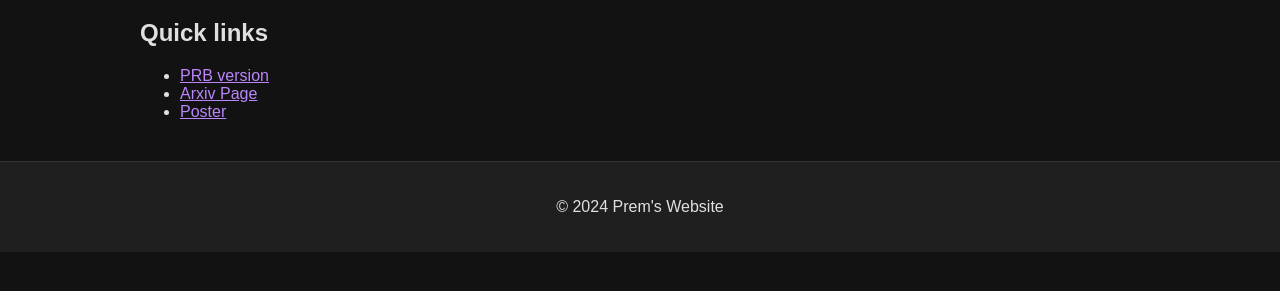
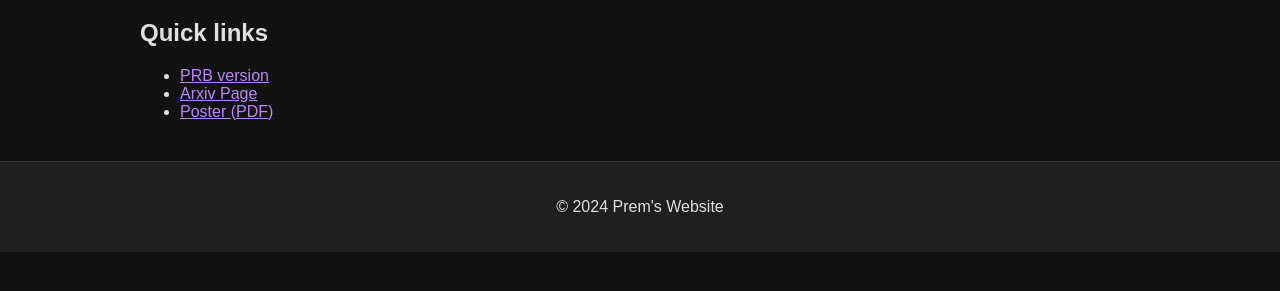
Before and after one commit to prem314/prem314.github.io, a Jekyll site: the page built from tcl4_paper.md, in a window 1280 px wide. Shown: the part 203-494 px from the top of the page. Built offline with Jekyll 4.4.1, drawn with Linux system fonts in a browser that asks for light colours; comment, search, counter and statistics services are not loaded.

Commit message:
added tcl4_1 poster and the native link to it

```diff
--- a/tcl4_paper.md
+++ b/tcl4_paper.md
@@ -9,4 +9,4 @@
 
   - [PRB version](https://doi.org/10.1103/PhysRevB.111.115423)
   - [Arxiv Page](https://doi.org/10.48550/arXiv.2411.08869)
-  - [Poster](https://drive.google.com/file/d/1D-BdybGXn6Bgxzj81XQSfnoRgz97Prt-/view?usp=sharing)
+  - [Poster (PDF)](/latex/poster/poster_tcl4_1.pdf)
```
Also changed, not shown: tcl4_dynamics_paper.md (+1 -1 lines), 4 other files.
